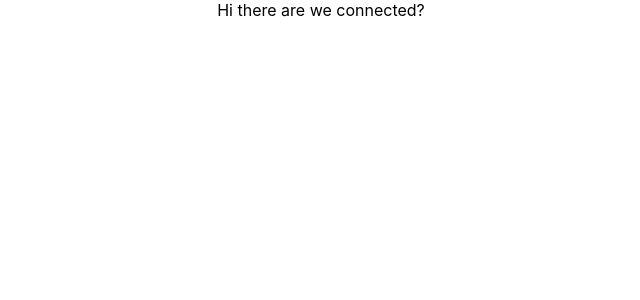
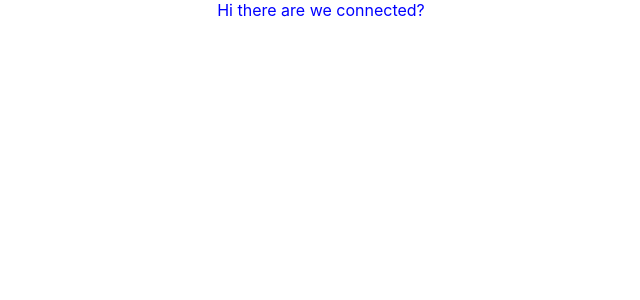
Before and after one commit to JordanR-img/J-J, a React (Create React App) app: page / in a window 1280 px wide. Shown: the top 300 px of the page, without its empty margins (319-959 px from the left). Built offline with nearby package versions, Linux system fonts and the light colour scheme.

Commit message:
styling folder structure

```diff
--- /dev/null
+++ b/src/Styling/HomePage/HomePageMainContent.module.css
@@ -0,0 +1,3 @@
+.test {
+ color: blue;
+};
--- a/src/pages/HomePage.js
+++ b/src/pages/HomePage.js
@@ -1,6 +1,5 @@
-
-
+import Style from '../Styling/HomePage/HomePageMainContent.module.css'
 
 export default function HomePage() {
-  return <div>Hi there are we connected?</div>;
+  return <div className={Style.test}>Hi there are we connected?</div>;
 }
```
